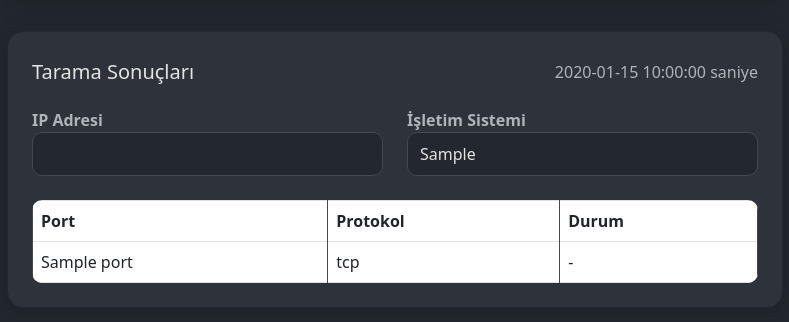
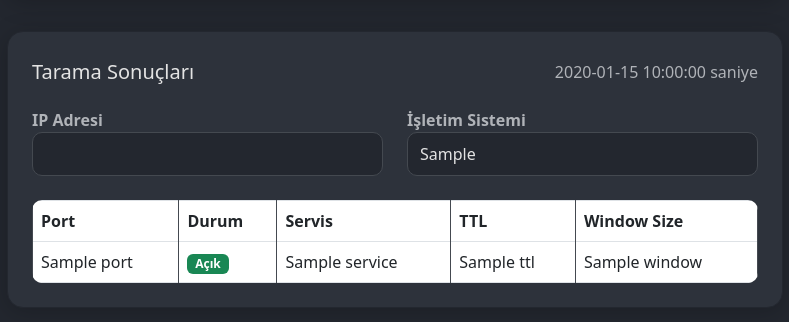
Before and after one commit to mertozturksh/port-scanner, a Flask app: template templates/index.html in a window 1280 px wide. Shown: the part 291-613 px from the top of the page, without its empty margins (245-1034 px from the left). Run offline with Flask 3, Linux system fonts and the light colour scheme; the template is opened without the code that fills it: most values are stand-ins (such as "Sample title", 1, 10 or a date in 2020).

Commit message:
service name test

```diff
--- a/app.py
+++ b/app.py
@@ -26,7 +26,22 @@
 
         scan_data = scanner.scan()
         error = scan_data.get('error')
-        return render_template('index.html', results=scan_data['results'], os_guess=scan_data['os_guess'], scan_time=scan_data['scan_time'], error=error)
+
+        # Sonuçları düzenle
+        formatted_results = {}
+        for port, (status, ttl, window, service) in scan_data['results'].items():
+            formatted_results[port] = {
+                'status': status,
+                'ttl': ttl,
+                'window': window,
+                'service': service
+            }
+
+        return render_template('index.html',
+                             results=formatted_results,
+                             os_guess=scan_data['os_guess'],
+                             scan_time=scan_data['scan_time'],
+                             error=error)
 
     return render_template('index.html', error=error)
 
--- a/templates/index.html
+++ b/templates/index.html
@@ -250,16 +250,28 @@
                     <thead>
                         <tr>
                             <th>Port</th>
-                            <th>Protokol</th>
                             <th>Durum</th>
+                            <th>Servis</th>
+                            <th>TTL</th>
+                            <th>Window Size</th>
                         </tr>
                     </thead>
                     <tbody>
-                        {% for port, status in results.items() %}
+                        {% for port, data in results.items()|sort %}
                         <tr>
                             <td>{{ port }}</td>
-                            <td>tcp</td>
-                            <td>{% if status[0] == 'OPEN' %}OPEN{% elif status[0] == 'CLOSED' %}CLOSED{% else %}-{% endif %}</td>
+                            <td>
+                                {% if data.status == 'OPEN' %}
+                                <span class="badge bg-success">Açık</span>
+                                {% elif data.status == 'CLOSED' %}
+                                <span class="badge bg-danger">Kapalı</span>
+                                {% else %}
+                                <span class="badge bg-secondary">Yanıt Yok</span>
+                                {% endif %}
+                            </td>
+                            <td>{{ data.service or 'Bilinmiyor' }}</td>
+                            <td>{{ data.ttl or '-' }}</td>
+                            <td>{{ data.window or '-' }}</td>
                         </tr>
                         {% endfor %}
                     </tbody>
```
Also changed, not shown: app-console.py (+9 -0 lines), utils/port_scanner.py (+15 -1 lines).
